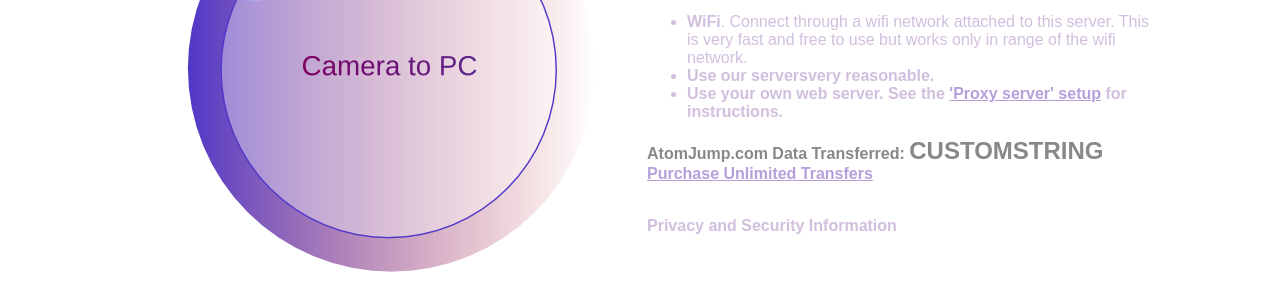
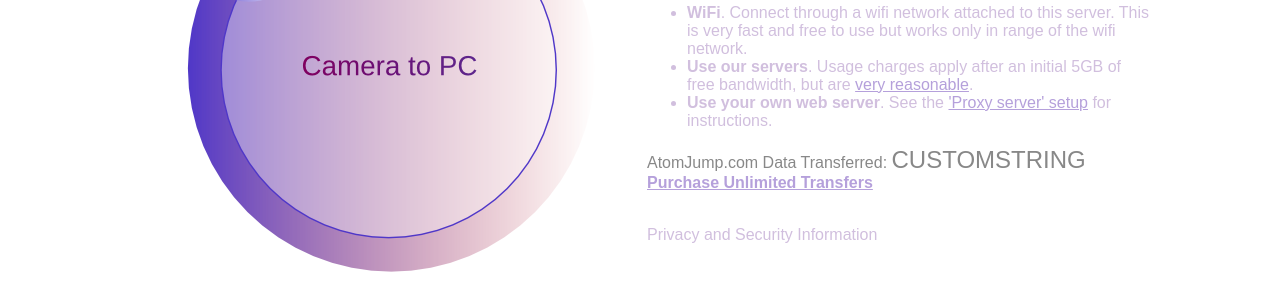
Before and after one commit to atomjump/medimageserv, a website: page public/index.html in a window 1280 px wide. Shown: the part 608-911 px from the top of the page. Drawn offline with Linux system fonts and the light colour scheme.

Commit message:
look and feel

```diff
--- a/public/index.html
+++ b/public/index.html
@@ -50,7 +50,7 @@
 							<b>WiFi</b>. Connect through a wifi network attached to this server.  This is very fast and free to use but works only in range of the wifi network.
 						</li>
 						<li>
-							<b>Use our servers</b. usage charges apply after 5GB of initial free bandwidth, but are <a class="contrastlink" href="http://medimage.atomjump.com/medimage.php#purchase">very reasonable</a>.
+							<b>Use our servers</b>. Usage charges apply after an initial 5GB of free bandwidth, but are <a class="contrastlink" href="http://medimage.atomjump.com/medimage.php#purchase">very reasonable</a>.
 						</li>
 
 						<li>
```
